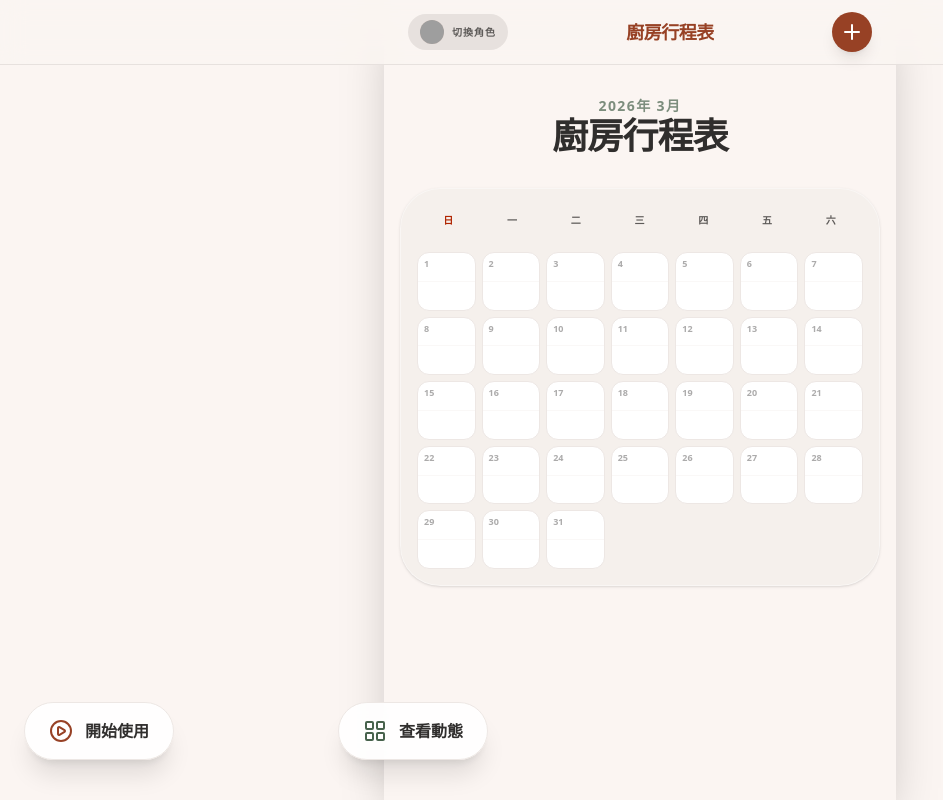
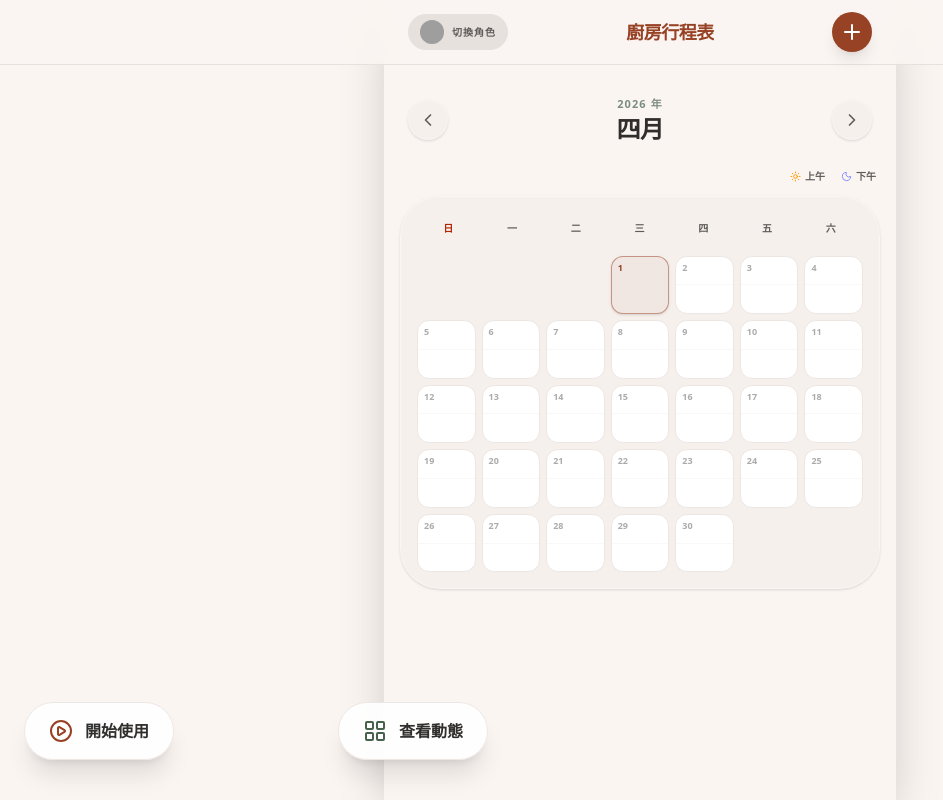
Before and after one commit to supersamuel0106-rgb/family-kitchen, a React (Vite) app: page / in a window 1280 px wide. Both pictures are taken after a click on the button "父親". Shown: the whole page, without its empty margins (0-943 px from the left). Built offline with nearby package versions, Linux system fonts and the light colour scheme; no server answers; grey boxes are pictures that could not be loaded.

Commit message:
feat: implement monthly calendar view and add Supabase environment configuration

```diff
--- a/src/pages/MainPage.tsx
+++ b/src/pages/MainPage.tsx
@@ -1,19 +1,70 @@
-import React from 'react';
+import React, { useEffect, useState, useMemo } from 'react';
 import { useApp } from '../context/AppContext';
 import { TopBar } from '../components/TopBar';
-import { PlayCircle, LayoutGrid } from 'lucide-react';
+import { PlayCircle, LayoutGrid, ChevronLeft, ChevronRight, Sun, Moon } from 'lucide-react';
+import { motion, AnimatePresence } from 'motion/react';
+
+const WEEKDAY_LABELS = ['日', '一', '二', '三', '四', '五', '六'];
+const MONTH_NAMES = [
+  '一月', '二月', '三月', '四月', '五月', '六月',
+  '七月', '八月', '九月', '十月', '十一月', '十二月',
+];
 
 export const MainPage: React.FC = () => {
-  const { setCurrentPage, reservations, roles } = useApp();
+  const { setCurrentPage, reservations, roles, refreshData, isLoading } = useApp();
 
-  // Simple calendar logic for Oct 2023 (as per image)
-  const days = Array.from({ length: 31 }, (_, i) => i + 1);
-  const startDay = 0; // Sunday
+  // 預設顯示當前年月
+  const today = new Date();
+  const [year, setYear] = useState(today.getFullYear());
+  const [month, setMonth] = useState(today.getMonth()); // 0-indexed
 
+  // 進入頁面時主動刷新，確保預約完成後資料是最新的
+  useEffect(() => {
+    refreshData();
+  }, []);
+
+  // 計算當月日曆格資訊
+  const calendarData = useMemo(() => {
+    const firstDayOfWeek = new Date(year, month, 1).getDay(); // 星期幾 (0=日)
+    const daysInMonth = new Date(year, month + 1, 0).getDate();
+    return { firstDayOfWeek, daysInMonth };
+  }, [year, month]);
+
+  /**
+   * 查詢某日的預約（上午/下午）
+   * 以 YYYY-MM-DD 格式比對後端回傳的 reservationDate
+   */
   const getReservationsForDay = (day: number) => {
-    const dateStr = `2026-03-${day.toString().padStart(2, '0')}`;
-    return reservations.filter(r => r.reservationDate === dateStr);
+    const dateStr = `${year}-${(month + 1).toString().padStart(2, '0')}-${day.toString().padStart(2, '0')}`;
+    return reservations.filter(r => r.reservationDate === dateStr && r.status === 'active');
   };
+
+  const goToPrevMonth = () => {
+    if (month === 0) {
+      setYear(y => y - 1);
+      setMonth(11);
+    } else {
+      setMonth(m => m - 1);
+    }
+  };
+
+  const goToNextMonth = () => {
+    if (month === 11) {
+      setYear(y => y + 1);
+      setMonth(0);
+    } else {
+      setMonth(m => m + 1);
+    }
+  };
+
+  // 用 roleId 找對應角色的顏色 class；若未找到用預設色
+  const getRoleColor = (roleId: string, slot: 'morning' | 'afternoon') => {
+    const role = roles.find(r => r.id === roleId);
+    // NOTE: 角色的 color 欄位為 CSS 顏色字串，直接套用為背景色
+    return role?.color ?? (slot === 'morning' ? '#6750A4' : '#7B5EA7');
+  };
+
+  const todayStr = `${today.getFullYear()}-${(today.getMonth() + 1).toString().padStart(2, '0')}-${today.getDate().toString().padStart(2, '0')}`;
 
   return (
     <div className="min-h-screen bg-surface">
@@ -25,63 +76,177 @@ export const MainPage: React.FC = () => {
       />
 
       <main className="pt-24 pb-40 px-4 max-w-lg mx-auto flex flex-col items-center">
-        <div className="text-center mb-8">
-          <p className="text-secondary font-bold tracking-widest text-sm uppercase opacity-70">2026年 3月</p>
-          <h2 className="text-4xl font-extrabold tracking-tight text-on-surface">廚房行程表</h2>
+
+        {/* ── 月份標頭與切換 ── */}
+        <div className="w-full flex items-center justify-between mb-6 px-2">
+          <button
+            onClick={goToPrevMonth}
+            className="w-10 h-10 rounded-full bg-surface-container-low flex items-center justify-center
+                       hover:bg-primary/10 active:scale-90 transition-all shadow-sm border border-white/30"
+            aria-label="上一個月"
+          >
+            <ChevronLeft size={20} className="text-on-surface-variant" />
+          </button>
+
+          <div className="text-center">
+            <p className="text-secondary font-bold tracking-widest text-[11px] uppercase opacity-70">
+              {year} 年
+            </p>
+            <h2 className="text-2xl font-extrabold tracking-tight text-on-surface">
+              {MONTH_NAMES[month]}
+            </h2>
           </div>
 
-        <div className="w-full bg-surface-container-low rounded-[2.5rem] p-4 shadow-sm border border-white/40">
-          <div className="grid grid-cols-7 mb-4">
-            {['日', '一', '二', '三', '四', '五', '六'].map((d, i) => (
-              <div key={d} className={`text-center py-2 text-[10px] font-black uppercase tracking-widest ${i === 0 ? 'text-error' : 'text-on-surface-variant'}`}>
+          <button
+            onClick={goToNextMonth}
+            className="w-10 h-10 rounded-full bg-surface-container-low flex items-center justify-center
+                       hover:bg-primary/10 active:scale-90 transition-all shadow-sm border border-white/30"
+            aria-label="下一個月"
+          >
+            <ChevronRight size={20} className="text-on-surface-variant" />
+          </button>
+        </div>
+
+        {/* ── 圖例 ── */}
+        <div className="w-full flex gap-4 justify-end mb-3 px-1">
+          <span className="flex items-center gap-1 text-[10px] text-on-surface-variant font-semibold">
+            <Sun size={11} className="text-amber-500" /> 上午
+          </span>
+          <span className="flex items-center gap-1 text-[10px] text-on-surface-variant font-semibold">
+            <Moon size={11} className="text-indigo-400" /> 下午
+          </span>
+        </div>
+
+        {/* ── 行事曆格 ── */}
+        <AnimatePresence mode="wait">
+          <motion.div
+            key={`${year}-${month}`}
+            initial={{ opacity: 0, x: 20 }}
+            animate={{ opacity: 1, x: 0 }}
+            exit={{ opacity: 0, x: -20 }}
+            transition={{ duration: 0.2 }}
+            className="w-full bg-surface-container-low rounded-[2.5rem] p-4 shadow-sm border border-white/40"
+          >
+            {/* 星期標題列 */}
+            <div className="grid grid-cols-7 mb-3">
+              {WEEKDAY_LABELS.map((d, i) => (
+                <div
+                  key={d}
+                  className={`text-center py-2 text-[10px] font-black uppercase tracking-widest
+                    ${i === 0 ? 'text-error' : 'text-on-surface-variant'}`}
+                >
                   {d}
                 </div>
               ))}
             </div>
 
+            {/* 日期格 */}
             <div className="grid grid-cols-7 gap-1.5">
-            {days.map((day) => {
+              {/* 月初空白偏移 */}
+              {Array.from({ length: calendarData.firstDayOfWeek }).map((_, i) => (
+                <div key={`empty-${i}`} className="aspect-square" />
+              ))}
+
+              {/* 每日格 */}
+              {Array.from({ length: calendarData.daysInMonth }, (_, i) => i + 1).map((day) => {
                 const dayRes = getReservationsForDay(day);
                 const morning = dayRes.find(r => r.timeSlot === 'morning');
                 const afternoon = dayRes.find(r => r.timeSlot === 'afternoon');
+                const dateStr = `${year}-${(month + 1).toString().padStart(2, '0')}-${day.toString().padStart(2, '0')}`;
+                const isToday = dateStr === todayStr;
 
                 return (
-                <div key={day} className="aspect-square bg-white rounded-xl border border-surface-container overflow-hidden flex flex-col relative">
-                  <span className="absolute top-1 left-1.5 text-[9px] font-bold text-on-surface/40">{day}</span>
+                  <div
+                    key={day}
+                    className={`aspect-square rounded-xl border overflow-hidden flex flex-col relative
+                      ${isToday
+                        ? 'border-primary/50 bg-primary/5 shadow-sm'
+                        : 'bg-white border-surface-container'
+                      }`}
+                  >
+                    {/* 日期數字 */}
+                    <span
+                      className={`absolute top-1 left-1.5 text-[9px] font-bold
+                        ${isToday ? 'text-primary font-black' : 'text-on-surface/40'}`}
+                    >
+                      {day}
+                    </span>
 
-                  <div className={`flex-1 flex items-center justify-center ${morning ? 'bg-primary/10' : ''}`}>
+                    {/* 上午時段 */}
+                    <div
+                      className="flex-1 flex items-center justify-center"
+                      style={morning ? { backgroundColor: `${getRoleColor(morning.roleId, 'morning')}18` } : {}}
+                    >
                       {morning && (
-                      <span className="text-[7px] font-bold text-primary">
-                        {roles.find(r => r.id === morning.roleId)?.roleName}
+                        <div className="flex flex-col items-center gap-0.5">
+                          <Sun size={7} style={{ color: getRoleColor(morning.roleId, 'morning') }} />
+                          <span
+                            className="text-[6.5px] font-bold leading-tight text-center px-0.5"
+                            style={{ color: getRoleColor(morning.roleId, 'morning') }}
+                          >
+                            {roles.find(r => r.id === morning.roleId)?.roleName ?? morning.roleId}
                           </span>
+                        </div>
                       )}
                     </div>
 
-                  <div className={`flex-1 flex items-center justify-center border-t border-surface-container/30 ${afternoon ? 'bg-secondary/10' : ''}`}>
+                    {/* 下午時段 */}
+                    <div
+                      className="flex-1 flex items-center justify-center border-t border-surface-container/30"
+                      style={afternoon ? { backgroundColor: `${getRoleColor(afternoon.roleId, 'afternoon')}18` } : {}}
+                    >
                       {afternoon && (
-                      <span className="text-[7px] font-bold text-secondary">
-                        {roles.find(r => r.id === afternoon.roleId)?.roleName}
+                        <div className="flex flex-col items-center gap-0.5">
+                          <Moon size={7} style={{ color: getRoleColor(afternoon.roleId, 'afternoon') }} />
+                          <span
+                            className="text-[6.5px] font-bold leading-tight text-center px-0.5"
+                            style={{ color: getRoleColor(afternoon.roleId, 'afternoon') }}
+                          >
+                            {roles.find(r => r.id === afternoon.roleId)?.roleName ?? afternoon.roleId}
                           </span>
+                        </div>
                       )}
                     </div>
                   </div>
                 );
               })}
             </div>
-        </div>
+          </motion.div>
+        </AnimatePresence>
+
+        {/* ── 載入中提示 ── */}
+        {isLoading && (
+          <p className="mt-4 text-xs text-on-surface-variant opacity-60 animate-pulse">
+            正在同步預約資料…
+          </p>
+        )}
+
+        {/* ── 本月預約摘要 ── */}
+        <ReservationSummary
+          year={year}
+          month={month}
+          reservations={reservations.filter(r => {
+            const prefix = `${year}-${(month + 1).toString().padStart(2, '0')}`;
+            return r.reservationDate.startsWith(prefix) && r.status === 'active';
+          })}
+          roles={roles}
+        />
       </main>
 
+      {/* ── 底部快捷按鈕 ── */}
       <div className="fixed bottom-10 left-0 w-full px-6 flex justify-between items-end max-w-lg mx-auto pointer-events-none z-50">
         <button
           onClick={() => setCurrentPage('start_usage')}
-          className="pointer-events-auto bg-white/90 backdrop-blur text-on-surface px-6 py-4 rounded-full font-bold shadow-xl flex items-center gap-3 active:scale-95 transition-all border border-surface-container"
+          className="pointer-events-auto bg-white/90 backdrop-blur text-on-surface px-6 py-4 rounded-full
+                     font-bold shadow-xl flex items-center gap-3 active:scale-95 transition-all border border-surface-container"
         >
           <PlayCircle className="text-primary" size={24} />
           開始使用
         </button>
         <button
           onClick={() => setCurrentPage('usage_status')}
-          className="pointer-events-auto bg-white/90 backdrop-blur text-on-surface px-6 py-4 rounded-full font-bold shadow-xl flex items-center gap-3 active:scale-95 transition-all border border-surface-container"
+          className="pointer-events-auto bg-white/90 backdrop-blur text-on-surface px-6 py-4 rounded-full
+                     font-bold shadow-xl flex items-center gap-3 active:scale-95 transition-all border border-surface-container"
         >
           <LayoutGrid className="text-secondary" size={24} />
           查看動態
@@ -90,3 +255,70 @@ export const MainPage: React.FC = () => {
     </div>
   );
 };
+
+/* ─────────────────────────────────────────────
+   本月預約摘要子元件
+───────────────────────────────────────────── */
+interface ReservationSummaryProps {
+  year: number;
+  month: number;
+  reservations: import('../types').Reservation[];
+  roles: import('../types').FamilyRole[];
+}
+
+const ReservationSummary: React.FC<ReservationSummaryProps> = ({ year, month, reservations, roles }) => {
+  if (reservations.length === 0) return null;
+
+  // 依日期排序
+  const sorted = [...reservations].sort((a, b) =>
+    a.reservationDate.localeCompare(b.reservationDate)
+  );
+
+  return (
+    <div className="w-full mt-6">
+      <h3 className="text-xs font-black uppercase tracking-widest text-secondary opacity-70 mb-3 px-1">
+        本月預約清單
+      </h3>
+      <div className="flex flex-col gap-2">
+        {sorted.map(r => {
+          const role = roles.find(ro => ro.id === r.roleId);
+          const dayNum = parseInt(r.reservationDate.split('-')[2], 10);
+          const dateObj = new Date(year, month, dayNum);
+          const weekday = dateObj.toLocaleDateString('zh-TW', { weekday: 'short' });
+
+          return (
+            <motion.div
+              key={r.id}
+              initial={{ opacity: 0, y: 6 }}
+              animate={{ opacity: 1, y: 0 }}
+              className="flex items-center gap-3 bg-surface-container-low rounded-xl px-4 py-3
+                         border border-white/40 shadow-sm"
+            >
+              {/* 色條 */}
+              <div
+                className="w-1.5 h-10 rounded-full flex-shrink-0"
+                style={{ backgroundColor: role?.color ?? '#6750A4' }}
+              />
+              {/* 日期 */}
+              <div className="flex flex-col items-center w-10 flex-shrink-0">
+                <span className="text-xl font-black text-on-surface leading-none">{dayNum}</span>
+                <span className="text-[10px] text-on-surface-variant">{weekday}</span>
+              </div>
+              {/* 分隔 */}
+              <div className="w-px h-8 bg-surface-container-highest/50 flex-shrink-0" />
+              {/* 資訊 */}
+              <div className="flex flex-col min-w-0">
+                <span className="font-bold text-sm text-on-surface truncate">
+                  {role?.roleName ?? r.roleId}
+                </span>
+                <span className="text-[11px] text-on-surface-variant">
+                  {r.timeSlot === 'morning' ? '☀️ 上午時段' : '🌙 下午時段'}
+                </span>
+              </div>
+            </motion.div>
+          );
+        })}
+      </div>
+    </div>
+  );
+};
```
Also changed, not shown: 1 other file (tests, documents, lock files or other folders). Lines whose indentation alone changed are shown as unchanged.
